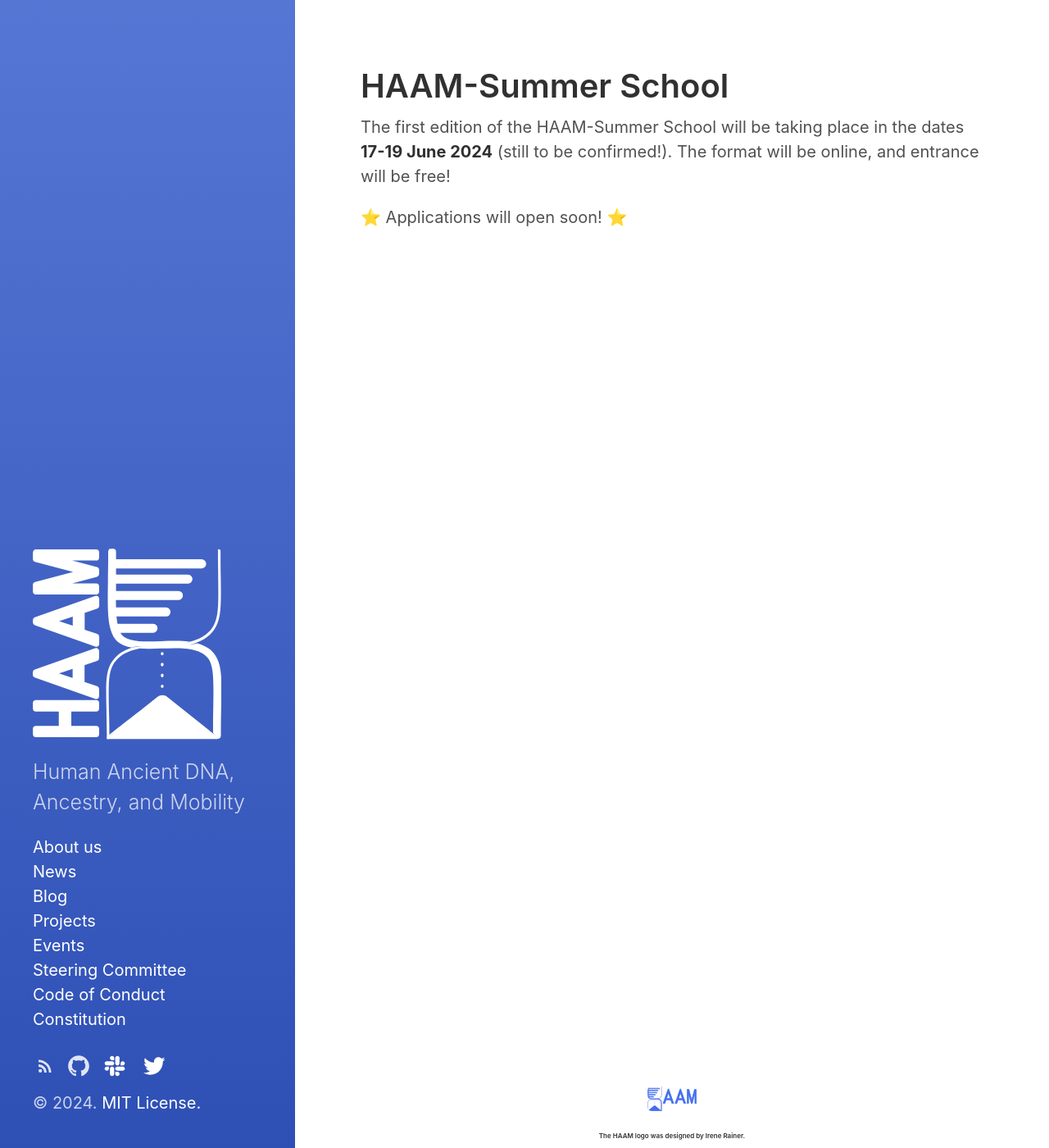
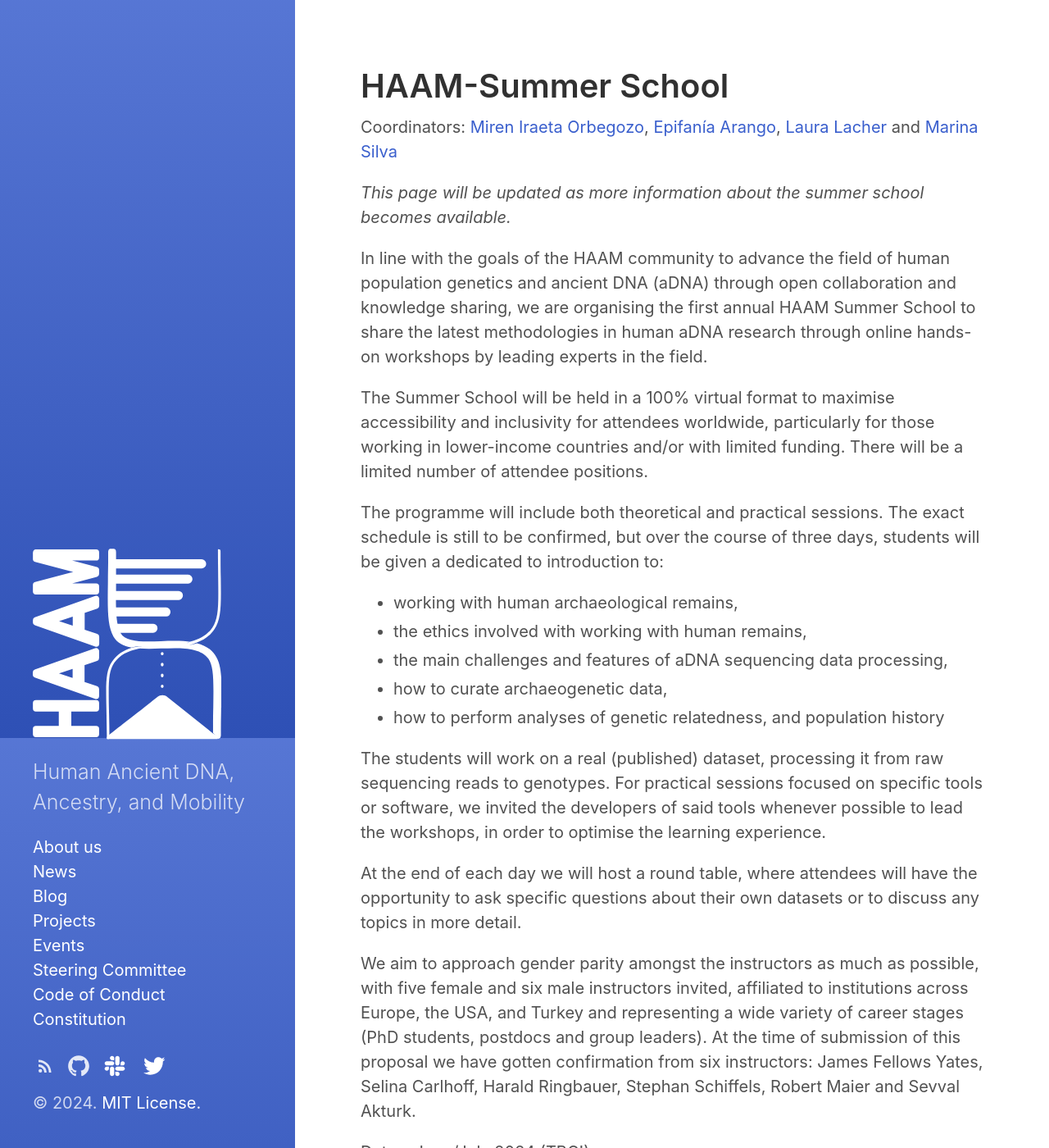
Before and after one commit to haam-community/haam-community.github.io, a Jekyll site: the page built from projects/haam_summer_school.md, in a window 1280 px wide and 1400 px high. Shown: the whole window at 82% size. Built offline with Jekyll 4.4.1, drawn with Linux system fonts in a browser that asks for light colours.

Commit message:
update summer school page

```diff
--- a/projects/haam_summer_school.md
+++ b/projects/haam_summer_school.md
@@ -4,6 +4,28 @@
 sidebar_link: true
 ---
 
-The first edition of the HAAM-Summer School will be taking place in the dates **17-19 June 2024** (still to be confirmed!). The format will be online, and entrance will be free!
+Coordinators: [Miren Iraeta Orbegozo](mailto:iraeta.miren@gmail.com), [Epifanía Arango](mailto:epifaniarango@gmail.com), [Laura Lacher](mailto:laura_lacher@eva.mpg.de) and [Marina Silva](mailto:marina.silva@crick.ac.uk)
+
+_This page will be updated as more information about the summer school becomes available._
+
+In line with the goals of the HAAM community to advance the field of human population genetics and ancient DNA (aDNA) through open collaboration and knowledge sharing, we are organising the first annual HAAM Summer School to share the latest methodologies in human aDNA research through online hands-on workshops by leading experts in the field.
+
+The Summer School will be held in a 100% virtual format to maximise accessibility and inclusivity for attendees worldwide, particularly for those working in lower-income countries and/or with limited funding. There will be a limited number of attendee positions.
+
+The programme will include both theoretical and practical sessions. The exact schedule is still to be confirmed, but over the course of three days, students will be given a dedicated to introduction to:
+- working with human archaeological remains,
+- the ethics involved with working with human remains,
+- the main challenges and features of aDNA sequencing data processing,
+- how to curate archaeogenetic data,
+- how to perform analyses of genetic relatedness, and population history
+
+The students will work on a real (published) dataset, processing it from raw sequencing reads to genotypes.
+For practical sessions focused on specific tools or software, we invited the developers of said tools whenever possible to lead the workshops, in order to optimise the learning experience.
+
+At the end of each day we will host a round table, where attendees will have the opportunity to ask specific questions about their own datasets or to discuss any topics in more detail.
+
+We aim to approach gender parity amongst the instructors as much as possible, with five female and six male instructors invited, affiliated to institutions across Europe, the USA, and Turkey and representing a wide variety of career stages (PhD students, postdocs and group leaders). At the time of submission of this proposal we have gotten confirmation from six instructors: James Fellows Yates, Selina Carlhoff, Harald Ringbauer, Stephan Schiffels, Robert Maier and Sevval Akturk.
+
+Dates: June/July 2024 (TBC!)
 
 ⭐️ Applications will open soon! ⭐️
```
